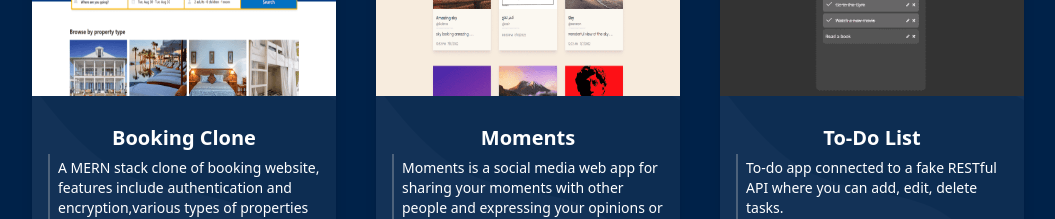
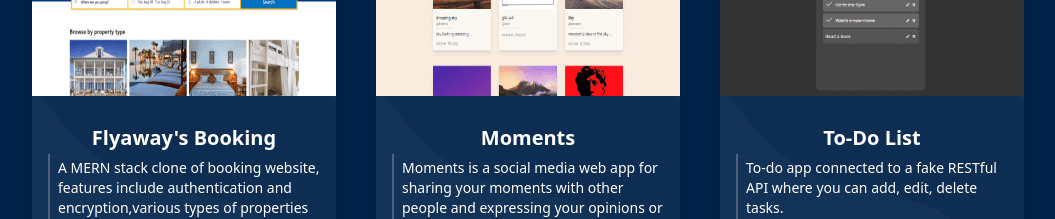
Before and after one commit to mactav1sh/my-portfolio, a React (Create React App) app: page / in a window 1280 px wide. Shown: the part 2240-2459 px from the top of the page, without its empty margins (112-1167 px from the left). Built offline with nearby package versions, Linux system fonts and the light colour scheme; the HTML template or start-up script is replaced by a standard one.

Commit message:
data updates

```diff
--- a/public/index.html
+++ b/public/index.html
@@ -7,23 +7,10 @@
     <meta name="theme-color" content="#000000" />
     <meta
       name="description"
-      content="Web site created using create-react-app"
+      content="Abdelrahman El Toukhy's Portfolio Website."
     />
     <link rel="apple-touch-icon" href="%PUBLIC_URL%/logo192.png" />
-    <!--
-      manifest.json provides metadata used when your web app is installed on a
-      user's mobile device or desktop. See https://developers.google.com/web/fundamentals/web-app-manifest/
-    -->
     <link rel="manifest" href="%PUBLIC_URL%/manifest.json" />
-    <!--
-      Notice the use of %PUBLIC_URL% in the tags above.
-      It will be replaced with the URL of the `public` folder during the build.
-      Only files inside the `public` folder can be referenced from the HTML.
-
-      Unlike "/favicon.ico" or "favicon.ico", "%PUBLIC_URL%/favicon.ico" will
-      work correctly both with client-side routing and a non-root public URL.
-      Learn how to configure a non-root public URL by running `npm run build`.
-    -->
     <title>Abdelrahman El Toukhy</title>
   </head>
   <body>
--- a/src/dev-data/projects-data.ts
+++ b/src/dev-data/projects-data.ts
@@ -10,12 +10,12 @@
 export const projects = [
   {
     id: 'booking-project',
-    title: 'booking clone',
+    title: `flyaway's booking`,
     type: 'frontend',
     description:
       'A MERN stack clone of booking website, features include authentication and encryption,various types of properties and reservation functionality.',
     live: true,
-    liveUrl: 'https://flyawayclone.herokuapp.com/',
+    liveUrl: 'https://flyaway-site.vercel.app/',
     public: true,
     codeUrl: 'https://github.com/mactav1sh/flyaway-frontend',
     image: bookingCloneImage,
```
